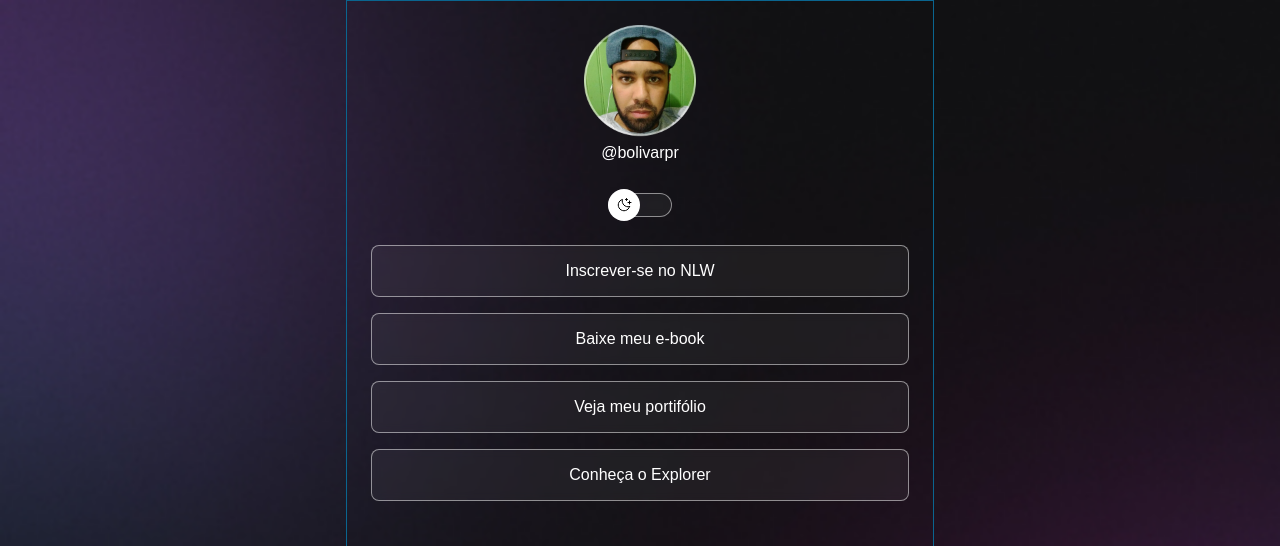
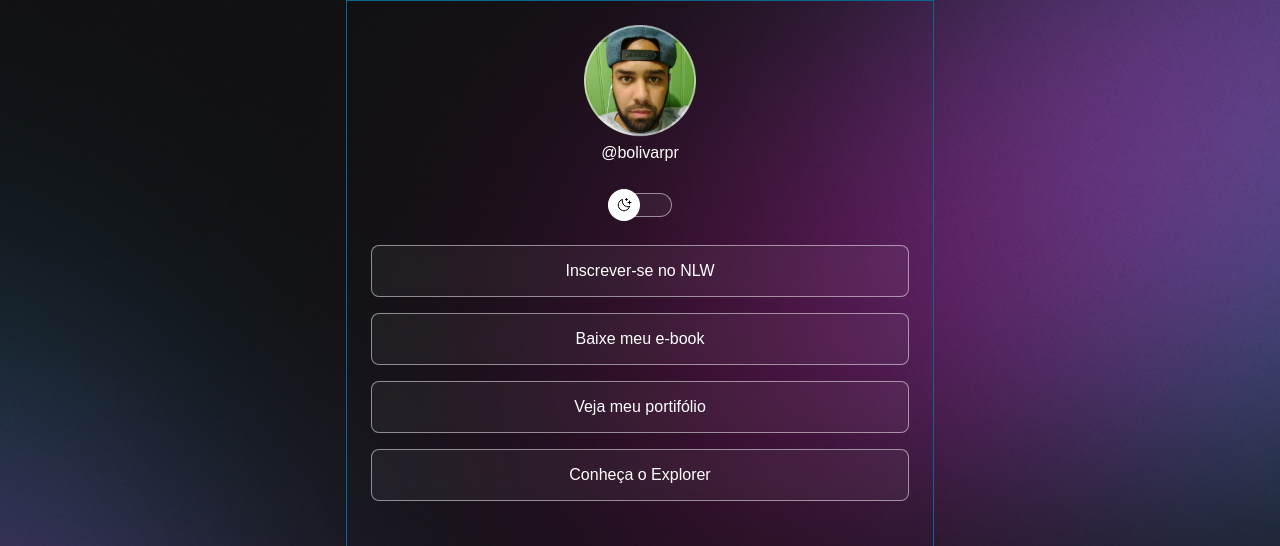
Before and after one commit to Bolivarpr/rocketseat, a plain HTML site: page assets/index.html in a window 1280 px wide. Shown: the top 546 px of the page. Drawn offline with nearby package versions, Linux system fonts and the light colour scheme.

Commit message:
alterando background utilizando media queries

```diff
--- a/assets/style.css
+++ b/assets/style.css
@@ -26,15 +26,8 @@
 }
 
 body {
-    /*
-    background-image: url(./bg-mobile.jpg);
-    background-repeat: no-repeat;
-    background-position: top center;
-    background-size: cover;
-    */
-
-    /*backgrond: color image repeat position/size */
     background: var(--bg-url)no-repeat top center/cover;
+    height: 100vh;
 }
 
 body * {
@@ -174,3 +167,15 @@ footer {
 footer a {
     font-size: 14px;
 }
+
+/* media queries */
+
+@media (min-width: 700px) {
+    :root {
+        --bg-url: url(./bg-desktop.jpg);
+    }
+
+    .light {
+        --bg-url: url(./bg-desktop.light.jpg);
+    }
+}
```
